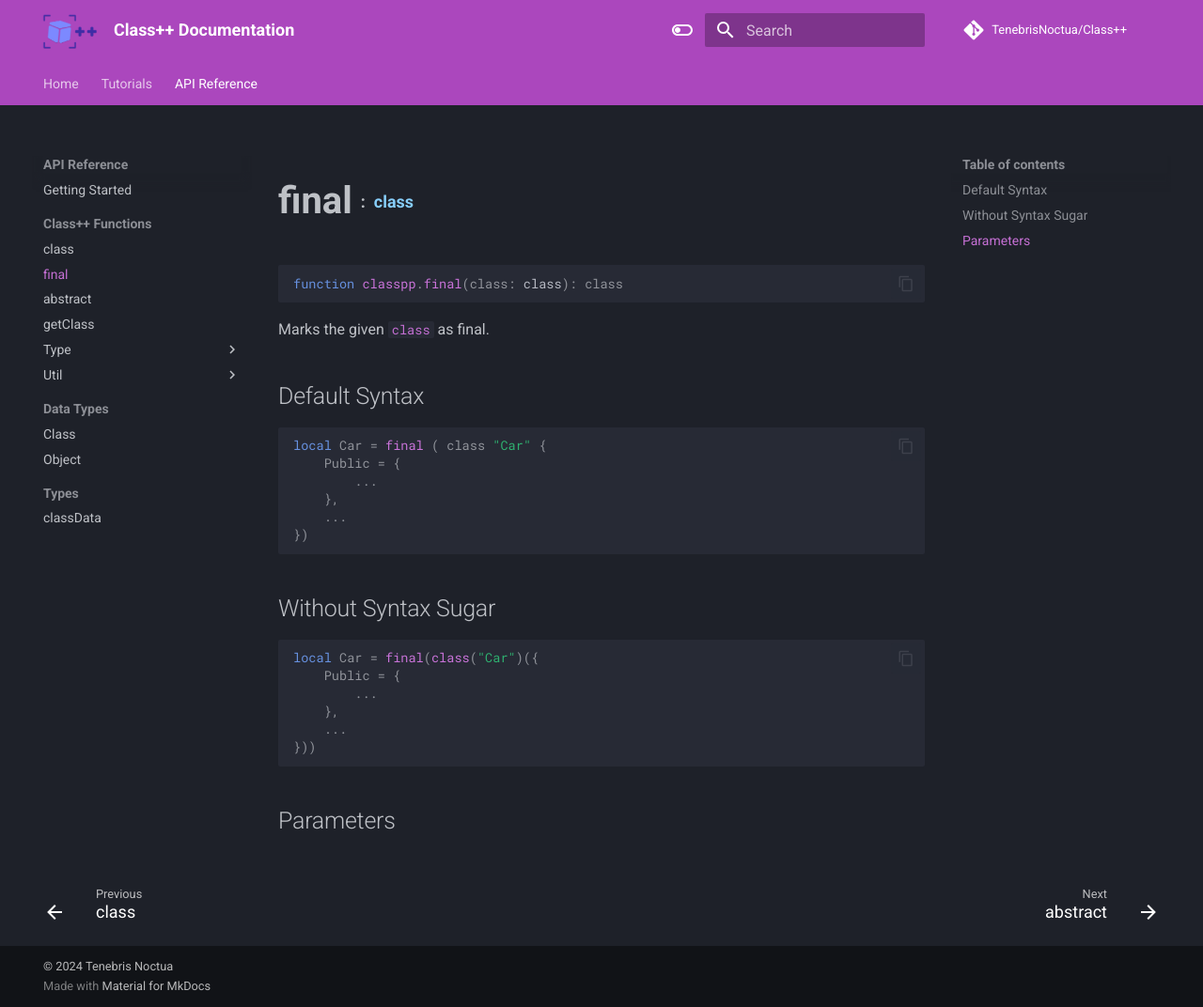
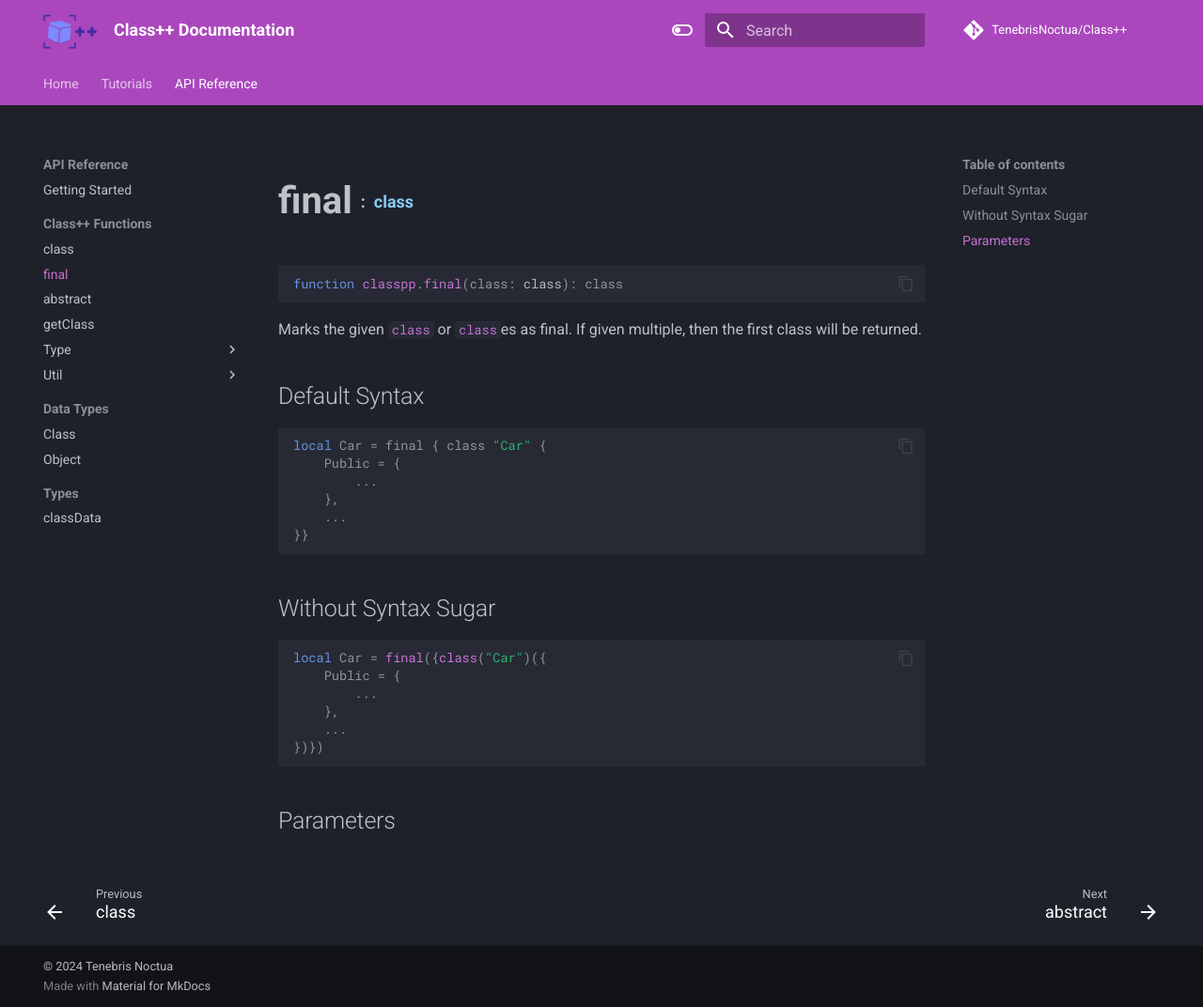
Before and after one commit to TenebrisNoctua/ClassPP, an MkDocs documentation site: the page built from docs/apiReference/classFunctions/mainModule/final.md, in a window 1280 px wide and 1072 px high. Shown: the whole window at 94% size. Built offline with MkDocs 1.6.1 and Material for MkDocs 9.7.7, drawn with Linux system fonts in a browser that asks for light colours; comment, search, counter and statistics services are not loaded.

Commit message:
Update to v1.2.0

````diff
--- a/docs/apiReference/classFunctions/mainModule/final.md
+++ b/docs/apiReference/classFunctions/mainModule/final.md
@@ -5,28 +5,28 @@
 function classpp.final(class: class): class
 ```
 
-Marks the given [`class`](../../dataTypes/class.md) as final.
+Marks the given [`class`](../../dataTypes/class.md) or [`class`](../../dataTypes/class.md)es as final. If given multiple, then the first class will be returned.
 
 ## Default Syntax
 
 ```lua
-local Car = final ( class "Car" {
+local Car = final { class "Car" {
 	Public = {
         ...
 	},
     ...
-})
+}}
 ```
 
 ## Without Syntax Sugar
 
 ```lua
-local Car = final(class("Car")({
+local Car = final({class("Car")({
 	Public = {
         ...
 	},
     ...
-}))
+})})
 ```
 
 ## Parameters
@@ -35,8 +35,8 @@ local Car = final(class("Car")({
 <table>
 <tbody>
 <tr>
-<td style="background-color: rgb(37, 39, 45); color: #fff">class: <a href="../../../dataTypes/class" style="color: lightskyblue;">class</a></td>
-<td style="width: 82%">The desired <code>class</code> to be set to final.</td>
+<td style="background-color: rgb(37, 39, 45); color: #fff">classTable: <a href="../../../dataTypes/class" style="color: lightskyblue;">{class}</a></td>
+<td style="width: 82%">The desired <code>class</code> or <code>class</code>es to be set to final.</td>
 </tr>
 </tbody>
 </table>
````
Also changed, not shown: docs/apiReference/classFunctions/mainModule/abstract.md (+7 -7 lines), docs/apiReference/classFunctions/util/inClassScope.md (+5 -1 lines), 2 other files.
